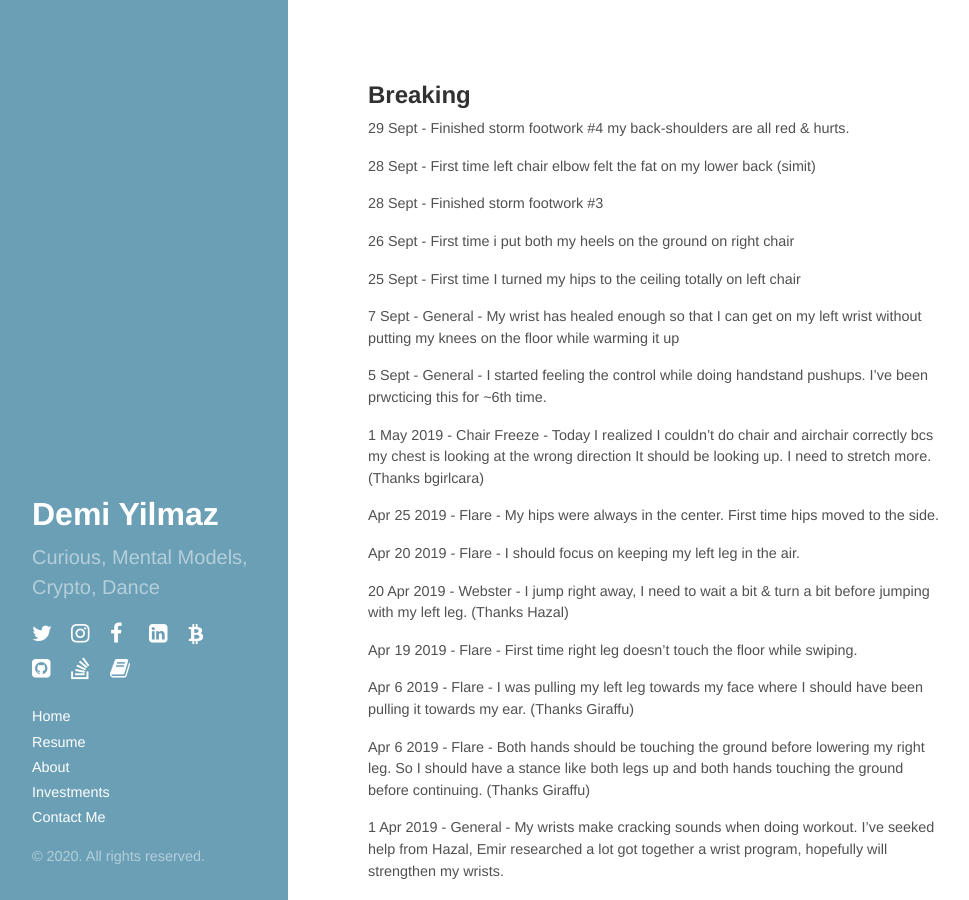
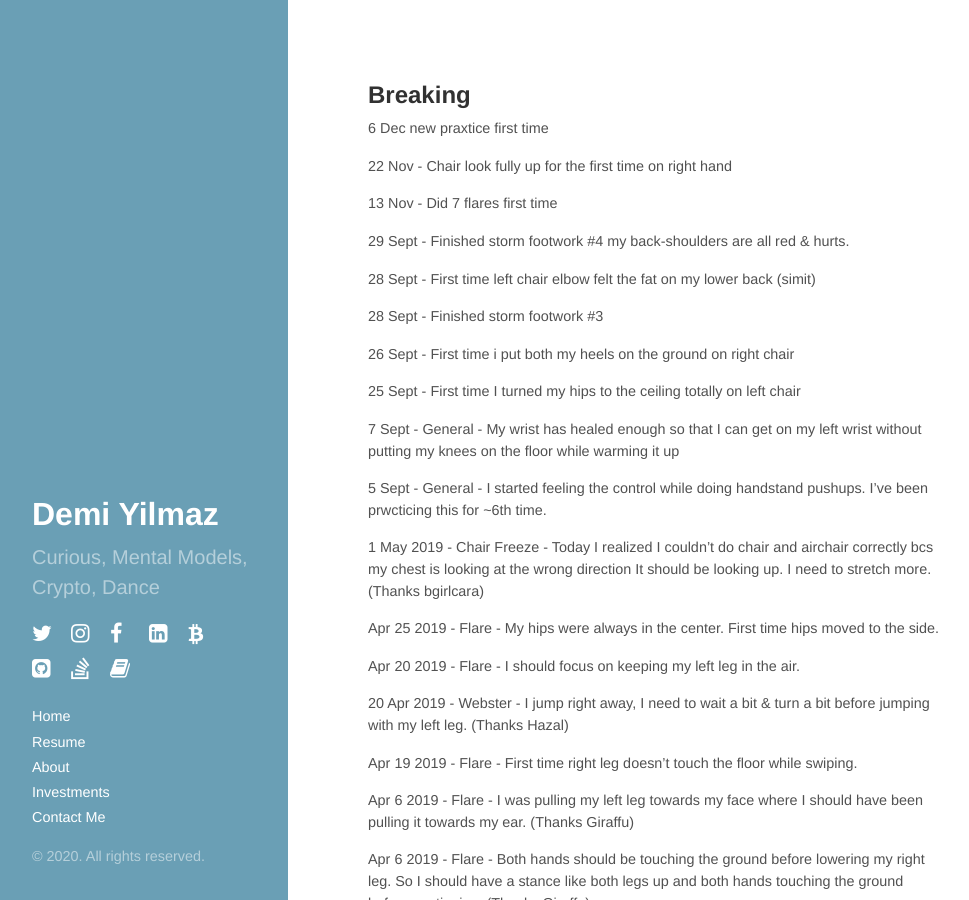
Before and after one commit to demiculus/demiculus.github.io, a Jekyll site: the page built from breaking.md, in a window 1280 px wide and 900 px high. Shown: the whole window, without its empty margins (0-969 px from the left). Built offline with Jekyll 4.4.1, drawn with Linux system fonts in a browser that asks for light colours; nearby versions of some CDN libraries.

Commit message:
breaking

```diff
--- a/breaking.md
+++ b/breaking.md
@@ -4,6 +4,12 @@ title: Breaking
 ---
 
 # Breaking
+
+6 Dec new praxtice first time
+
+22 Nov - Chair look fully up for the first time on right hand
+
+13 Nov - Did 7 flares first time
 
 29 Sept - Finished storm footwork #4 my back-shoulders are all red & hurts.
 
```
